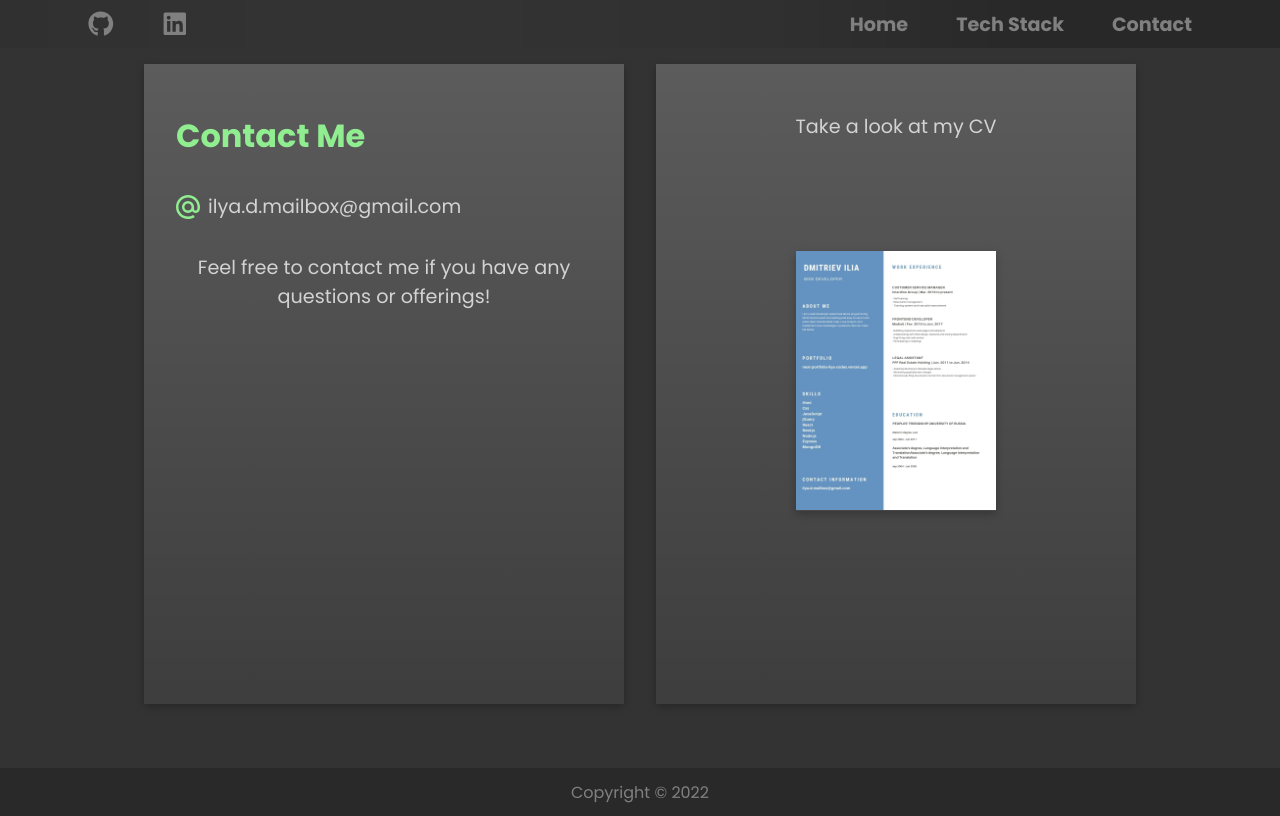
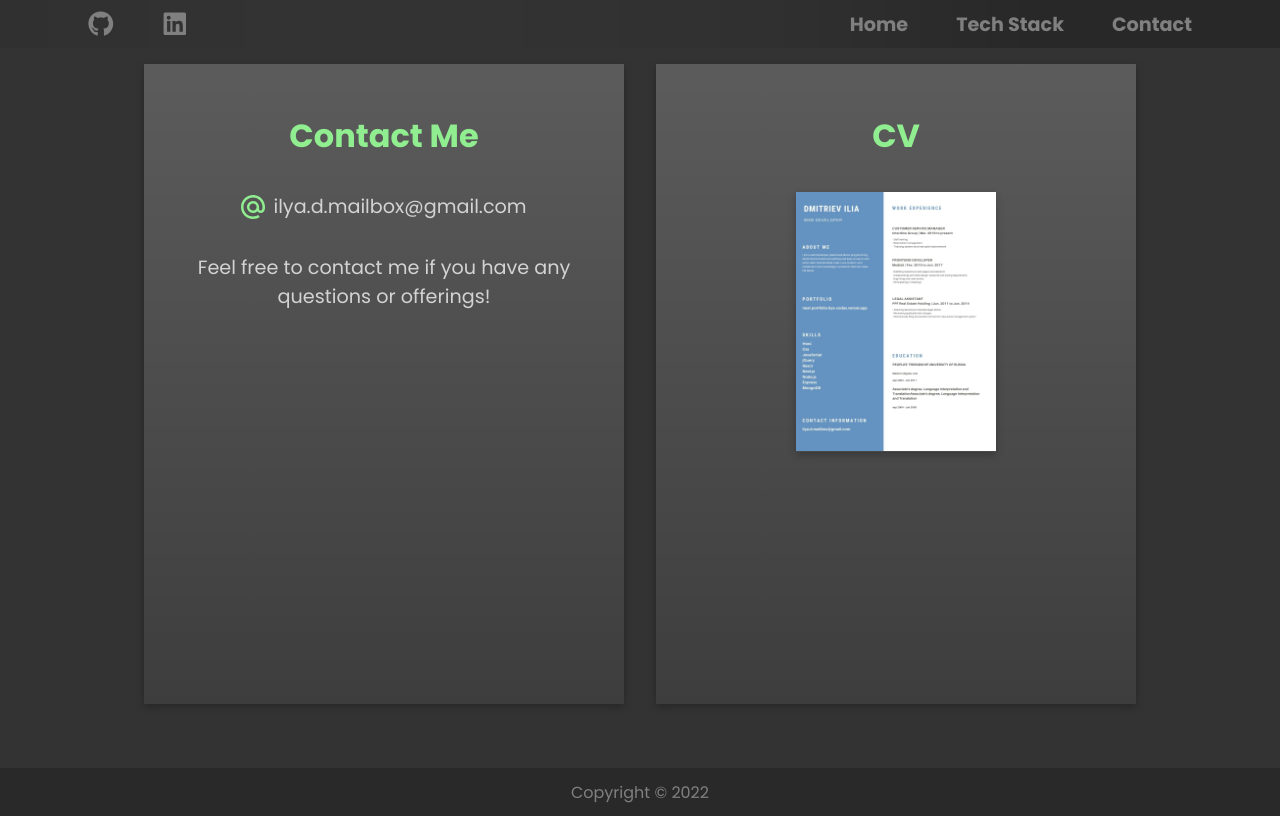
Before and after one commit to ilya-codes/next-portfolio, a Next.js app: page /contact in a window 1280 px wide. Built offline with nearby package versions, Linux system fonts and the light colour scheme.

Commit message:
minor fixes

```diff
--- a/components/Project.jsx
+++ b/components/Project.jsx
@@ -1,6 +1,5 @@
 import { useEffect, useState } from "react";
 import Image from "next/image";
-import Spinner from "./Spinner";
 import projectStyles from "../styles/Project.module.scss";
 
 const Project = ({ isRight, img, prev, github, details }) => {
@@ -55,7 +54,6 @@ const Project = ({ isRight, img, prev, github, details }) => {
             width={2880}
             height={1645}
             placeholder="blur"
-            blurDataURL={<Spinner />}
           />
         </div>
 
--- a/pages/contact.jsx
+++ b/pages/contact.jsx
@@ -51,7 +51,7 @@ const Contact = () => {
               showText && contactStyles.showText
             }`}
           >
-            <p>Take a look at my CV</p>
+            <h1>CV</h1>
             <div className={contactStyles.imageBox}>
               <a href="/CV1.pdf" target="_blank">
                 <div className={contactStyles.image}>
--- a/styles/Contact.module.scss
+++ b/styles/Contact.module.scss
@@ -28,6 +28,7 @@
       opacity: 0;
       color: lightgrey;
       font-size: 1.2rem;
+      text-align: center;
       transition: 0.3s ease-in-out;
       transition-delay: 1s;
 
@@ -38,14 +39,11 @@
         font-weight: 700;
       }
 
-      p {
-        text-align: center;
-      }
-
       .email {
         margin: 2rem 0;
         display: flex;
         align-items: center;
+        justify-content: center;
         cursor: pointer;
         transition: 0.2s ease-in-out;
 
@@ -64,7 +62,7 @@
         height: 30rem;
         display: flex;
         justify-content: center;
-        align-items: center;
+        align-items: flex-start;
 
         a {
           transition: 0.2s ease-in-out;
@@ -115,7 +113,6 @@
     .contactBox {
       margin: 0;
       margin-top: 2rem;
-      text-align: center;
 
       .content {
         font-size: 1rem;
--- a/styles/Project.module.scss
+++ b/styles/Project.module.scss
@@ -88,14 +88,12 @@
           align-items: center;
           width: 20rem;
           height: 20rem;
-
           transition: 0.5s ease-in-out;
           background: linear-gradient(
             to bottom,
             transparentize(#fff, 0.8),
             transparentize(#fff, 0.95)
           );
-
           box-shadow: rgba(0, 0, 0, 0.24) 0px 3px 8px;
 
           &.left {
```
Also changed, not shown: data.js (+5 -2 lines).
